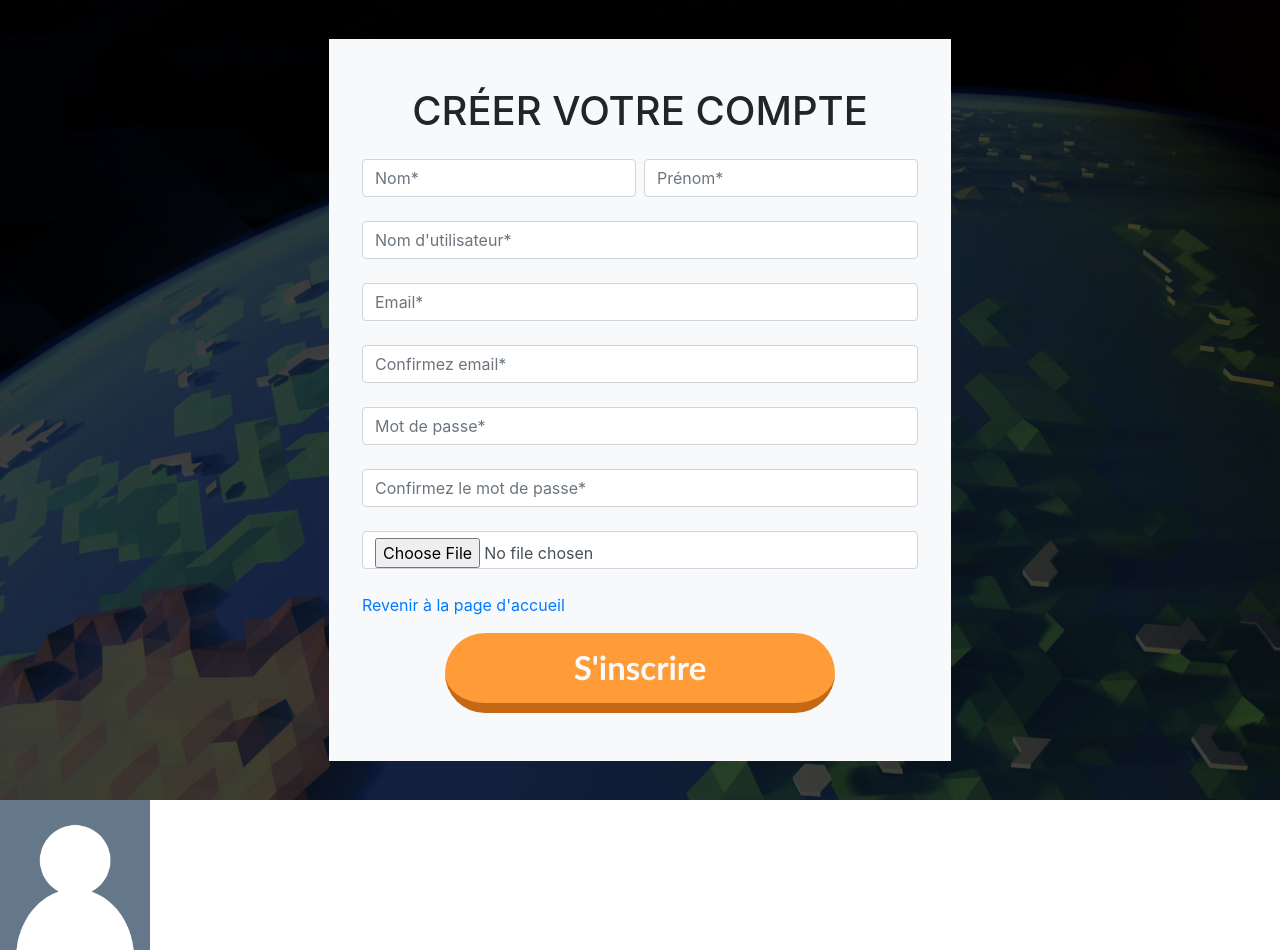
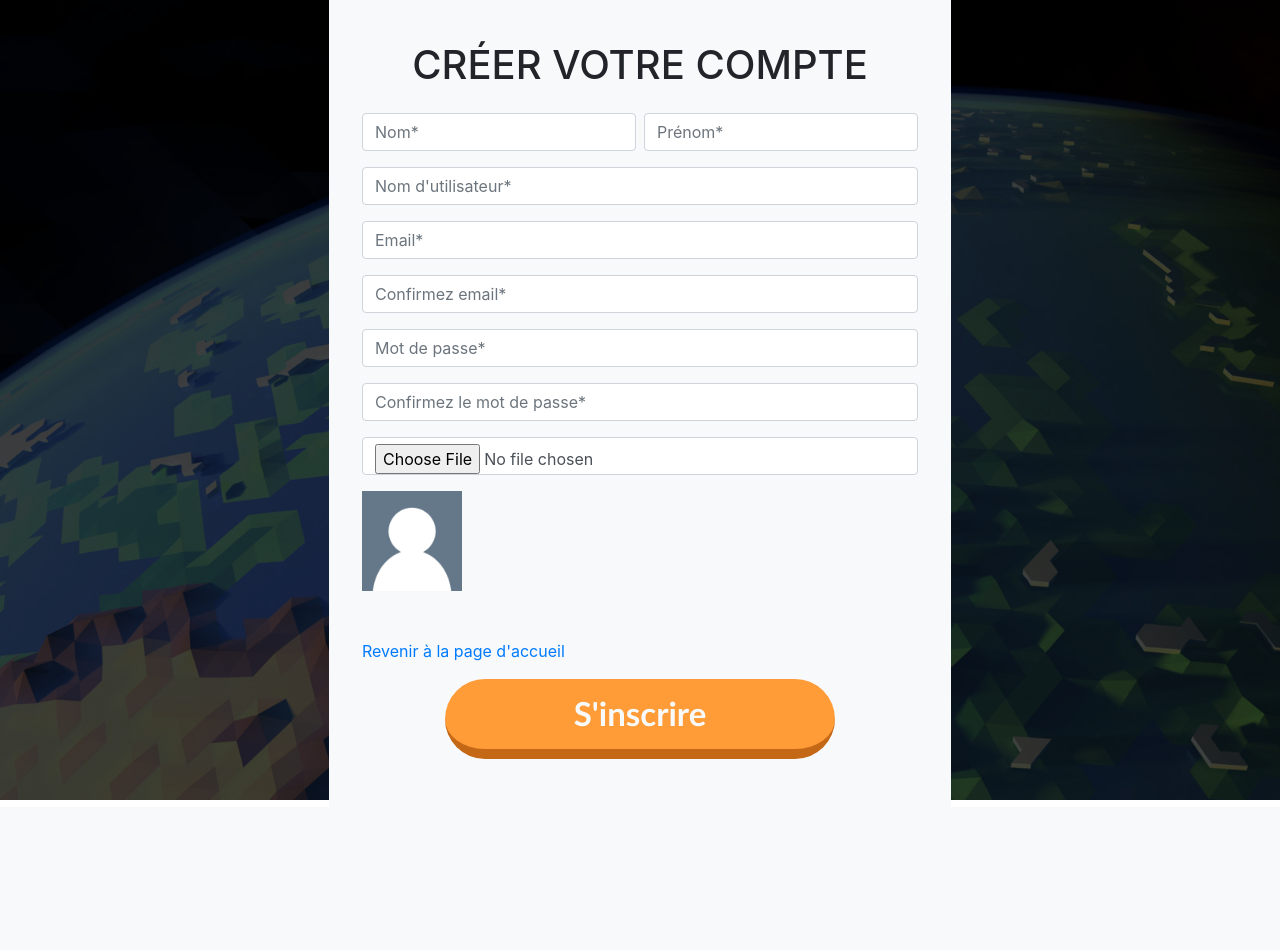
Before and after one commit to francois-simao/escape-game, a PHP site: page /formulaire_inscription.php in a window 1280 px wide. After the commit the page ends 800 px from the top, so only its background shows below. Run offline with PHP 8.4, Linux system fonts and the light colour scheme; data that the repository does not hold is empty.

Commit message:
amélioration 1 de l'existant  le 10-06-20

```diff
--- a/formulaire_inscription.php
+++ b/formulaire_inscription.php
@@ -11,52 +11,6 @@
 </head>
 
 <body>
-    <header class="bg-header-sombre">
-        <div class="container-fluid p-0">
-
-
-            <div class="vh-100 d-flex justify-content-center align-items-center bg-opac" id="container-escape">
-
-                <div class="bloc-form bg-light p-5 text-center">
-                    <h1 class="title-form text-uppercase mb-4">Créer votre compte</h1>
-                    <form action="" method="POST" enctype="multipart/form-data">
-                        <div class="row ">
-                            <div class="input-text mb-4 mr-2">
-                                <input type="text" class="form-control" placeholder="Nom*" name="last_name" required>
-                            </div>
-                            <div class="input-text mb-4">
-                                <input type="text" class="form-control" placeholder="Prénom*" name="first_name" required>
-                            </div>
-                        </div>
-                        <div class="row flex-column">
-                            <div class="input-text mb-4">
-                                <input type="text" class="form-control" placeholder="Nom d'utilisateur*" name="username" required>
-                            </div>
-                            <div class="input-text mb-4">
-                                <input type="email" class="form-control" placeholder="Email*" name="email" required>
-                            </div>
-                            <div class="input-text mb-4">
-                                <input type="email" class="form-control" placeholder="Confirmez email*" name="confirmation_email" required>
-                            </div>
-                            <div class="input-text mb-4">
-                                <input type=password class="form-control" placeholder="Mot de passe*" name="password" required>
-                            </div>
-                            <div class="input-text mb-4">
-                                <input type="password" class="form-control" placeholder="Confirmez le mot de passe*" name="confirmation_password" required>
-                            </div>
-                            <div class="input-text mb-4">
-                                <input type="file" class="form-control" placeholder="Avatar*" name="avatar">
-                            </div>
-                            <a href="index.php" class="mb-3 text-left">Revenir à la page d'accueil</a>
-                            <div class="d-flex justify-content-center">
-                                <input type="submit" value="S'inscrire" class="btn-play-header text-light btn-inscription-width" name="inscription">
-                            </div>
-                        </div>
-                    </form>
-                </div>
-            </div>
-        </div>
-    </header>
 
 <?php
 include 'connection_bdd.php';
@@ -101,7 +55,7 @@ if(isset($_POST['inscription'])) {
    } else {
       $erreur = "Tous les champs doivent être complétés !";
    }
-   echo($erreur);
+
 
 
 
@@ -126,7 +80,7 @@ if(isset($_POST['inscription'])) {
                      'id' => $userinfo['id']
                      ));
                      $userinfo['image'] = $userinfo['id'].".".$extensionUpload;
-                     $msgavatar = "votre avatar a bien été mis à jour";
+                     $msgavatar = "votre avatar a été chargé avec succès";
                } else {
                   $msgavatar = "Erreur durant l'importation de votre photo de profil";
                }
@@ -139,20 +93,78 @@ if(isset($_POST['inscription'])) {
       }
       }
 }
-echo($msgavatar);
 ?>
 
+
+
+
+    <header class="bg-header-sombre">
+        <div class="container-fluid p-0">
+
+
+            <div class="vh-100 d-flex justify-content-center align-items-center bg-opac" id="container-escape">
+
+                <div class="bloc-form bg-light p-5 text-center">
+                    <h1 class="title-form text-uppercase mb-4">Créer votre compte</h1>
+                    <form action="" method="POST" enctype="multipart/form-data">
+                        <div class="row ">
+                            <div class="input-text mb-3 mr-2">
+                                <input type="text" class="form-control" placeholder="Nom*" name="last_name" required>
+                            </div>
+                            <div class="input-text mb-3">
+                                <input type="text" class="form-control" placeholder="Prénom*" name="first_name" required>
+                            </div>
+                        </div>
+                        <div class="row flex-column">
+                            <div class="input-text mb-3">
+                                <input type="text" class="form-control" placeholder="Nom d'utilisateur*" name="username" required>
+                            </div>
+                            <div class="input-text mb-3">
+                                <input type="email" class="form-control" placeholder="Email*" name="email" required>
+                            </div>
+                            <div class="input-text mb-3">
+                                <input type="email" class="form-control" placeholder="Confirmez email*" name="confirmation_email" required>
+                            </div>
+                            <div class="input-text mb-3">
+                                <input type=password class="form-control" placeholder="Mot de passe*" name="password" required>
+                            </div>
+                            <div class="input-text mb-3">
+                                <input type="password" class="form-control" placeholder="Confirmez le mot de passe*" name="confirmation_password" required>
+                            </div>
+                            <div class="input-text mb-3">
+                                <input type="file" class="form-control" placeholder="Avatar*" name="avatar">
+                            </div>
+
+
+<!-- affichage de l'avatar-->
 <?php
 if(!empty($userinfo['image'])){
 ?>
-<img src="membres/avatars/<?php echo $userinfo['image'];?>" width="150" /> <!-- ca va prendre la hauteur automatiquement-->
+<img src="membres/avatars/<?php echo $userinfo['image'];?>" width="100" /> <!-- ca va prendre la hauteur automatiquement-->
 <?php
 } else {
 ?>
-<img src="membres/avatars/default-avatar.jpg" width="150" />
+<img src="membres/avatars/default-avatar.jpg" width="100" />
 <?php
 }
 ?>
+
+<!-- affichage des messages-->
+<?php if(isset($erreur)) { echo $erreur; } ?> </br>
+<?php if(isset($msgavatar)) { echo $msgavatar; } ?> </br>
+
+                            <a href="index.php" class="mb-3 text-left">Revenir à la page d'accueil</a>
+                            <div class="d-flex justify-content-center">
+                                <input type="submit" value="S'inscrire" class="btn-play-header text-light btn-inscription-width" name="inscription">
+                            </div>
+                        </div>
+                    </form>
+                </div>
+            </div>
+        </div>
+    </header>
+
+
 
 
 </body>
```
Also changed, not shown: page-profil.php (+47 -37 lines).
